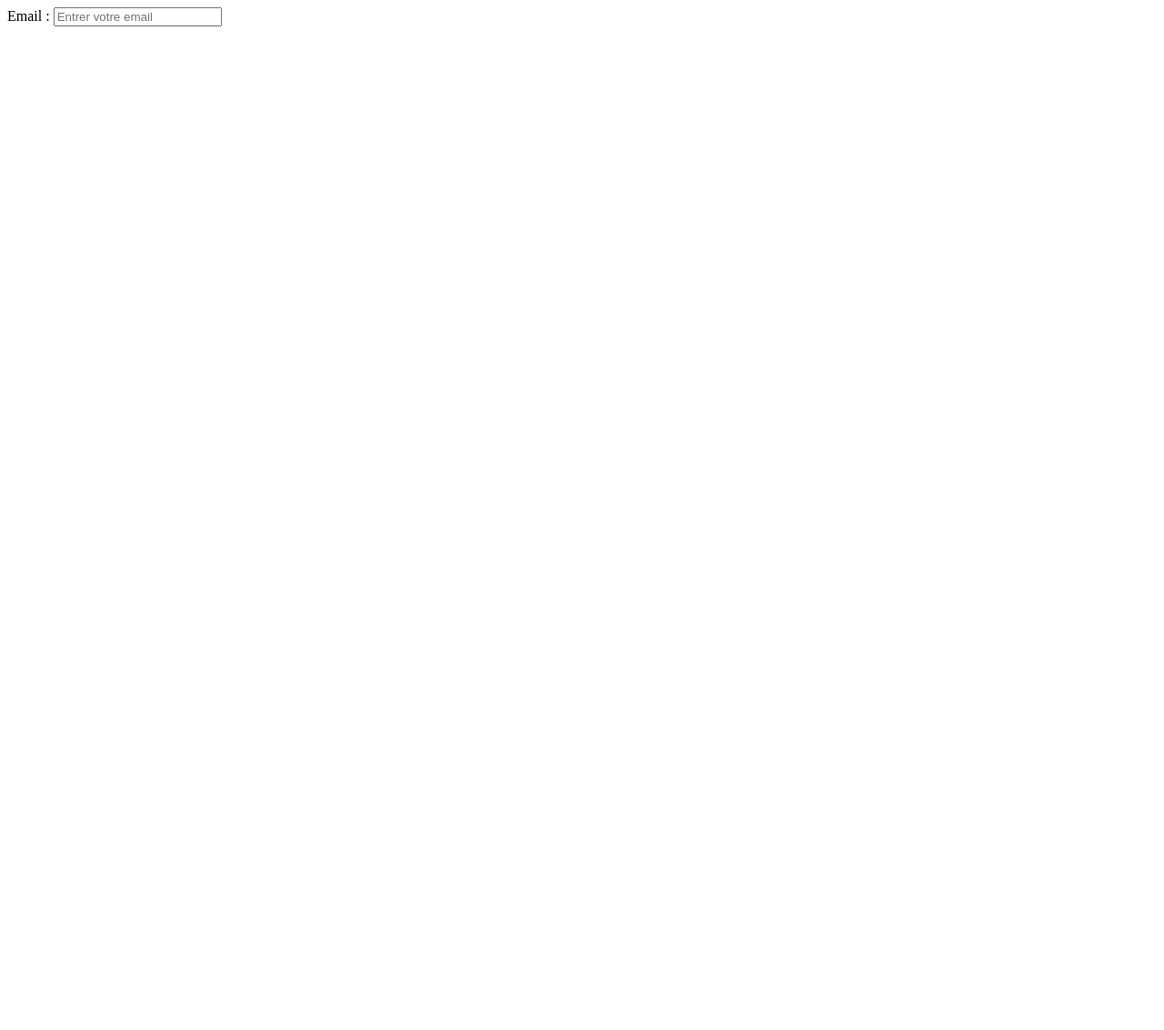
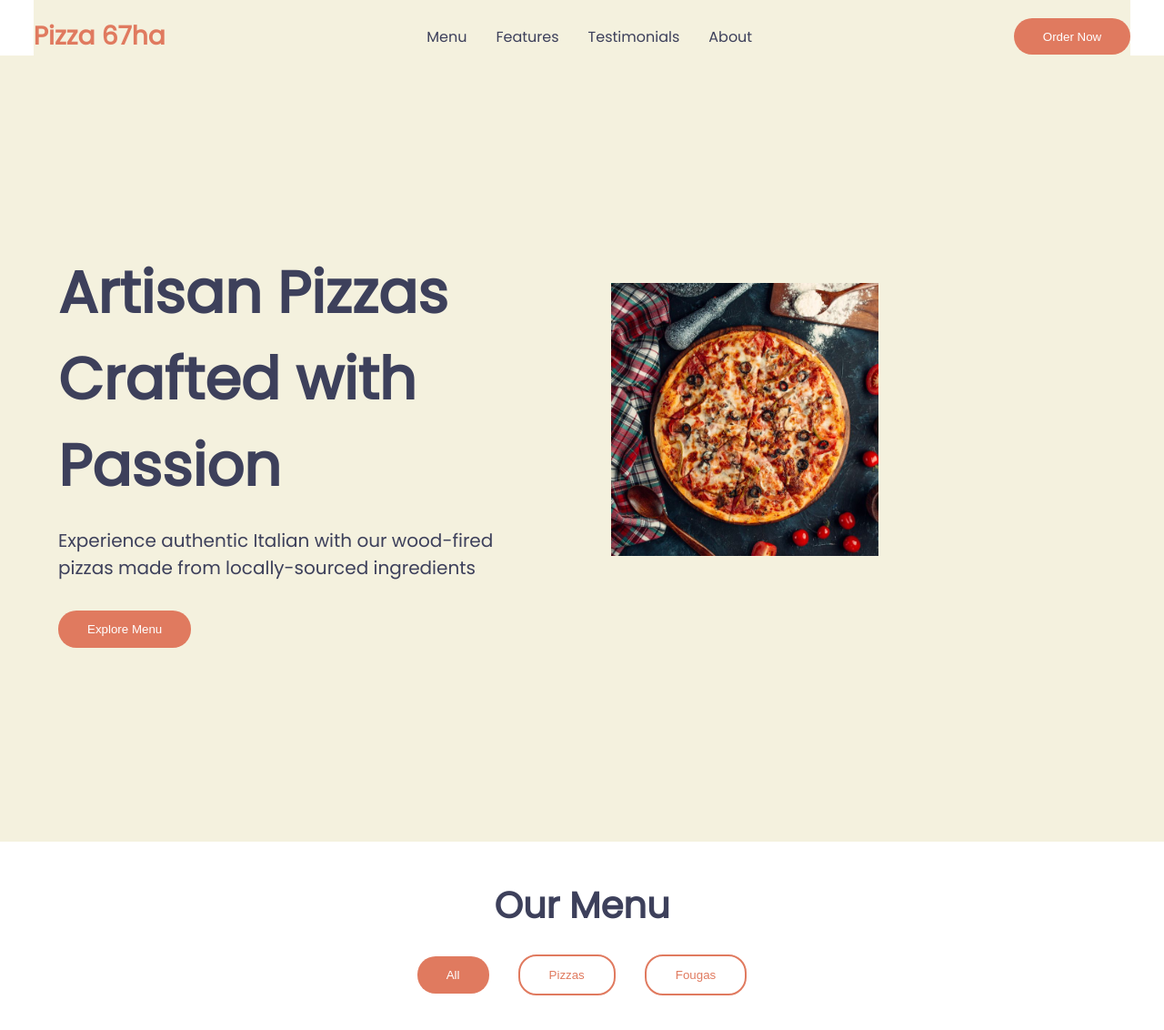
Before and after one commit to bruyeron/Restaurant, a plain HTML site: page index.html in a window 1280 px wide. Shown: the whole page at 91% size. Before the commit the page ends 800 px from the top, so only its background shows below. Drawn offline with Linux system fonts and the light colour scheme.

Commit message:
Ajout de la page principale

```diff
--- a/index.html
+++ b/index.html
@@ -3,13 +3,38 @@
 <head>
     <meta charset="UTF-8">
     <meta name="viewport" content="width=device-width, initial-scale=1.0">
+    <link href="https://fonts.googleapis.com/css2?family=Poppins&display=swap" rel="stylesheet">
+    <link rel="stylesheet" href="styles.css">
     <title>Restaurant</title>
 </head>
 <body>
-    <form action="#">
-        <label for="#">Email :
-            <input type="email" name="email" id="email" placeholder="Entrer votre email">
-        </label>
-    </form>
+    <header>
+        <div class="logo">Pizza 67ha</div>
+        <div class="navbar">
+            <a href="#">Menu</a>
+            <a href="#">Features</a>
+            <a href="#">Testimonials</a>
+            <a href="#">About</a>
+        </div>
+        <button class="btn">Order Now</button>
+    </header>
+    <section class="container">
+        <div class="content">
+            <p class="title">Artisan Pizzas Crafted with Passion</p>
+            <p class="description">
+                Experience authentic Italian with our wood-fired pizzas made from locally-sourced ingredients
+            </p>
+            <button class="btn">Explore Menu</button>
+        </div>
+        <img src="images/pizza.jpg" alt="" class="imgs">
+    </section>
+    <section class="container2">
+        <p class="title second">Our Menu</p>
+        <div class="sectionbutton">
+            <button class="btn">All</button>
+            <button class="btn choice">Pizzas</button>
+            <button class="btn choice">Fougas</button>
+        </div>
+    </section>
 </body>
 </html>
--- /dev/null
+++ b/styles.css
@@ -0,0 +1,110 @@
+:root {
+    --orange: #E07A5F;
+    --gray: #81B29A;
+    --yellow: #F2CC8F;
+    --cream: #F4F1DE;
+    --noir: #3D405B;
+}
+
+body {
+    margin: 0;
+    padding: 0 0 10rem 0;
+    box-sizing: border-box;
+    color: var(--noir);
+    font-family: 'Poppins',sans-serif;
+}
+
+header {
+    display: flex;
+    justify-content: space-between;
+    align-items: center;
+    padding-top: 1.2rem;
+    margin: 0 2.3rem;
+    z-index: 1000;
+    background: var(--cream);
+}
+
+.logo {
+    color: #E07A5F;
+    font-weight: 700;
+    font-size: 28px;
+}
+
+.navbar {
+    display: flex;
+    gap: 2rem;
+}
+
+.navbar a {
+    text-decoration: none;
+    color: #3D405B;
+    transition: color 0.3s;
+}
+
+.navbar a:hover {
+    color: #E07A5F;
+}
+
+.btn {
+    color: #ffffff;
+    background-color: #E07A5F;
+    border-radius: 20px;
+    border: none;
+    padding: 0.8rem 2rem;
+    cursor: pointer;
+    transition: transform 0.3s;
+}
+
+.btn:hover {
+    transform: translateY(-5px);
+}
+
+/* section */
+img {
+    height: 300px;
+}
+
+.container {
+    max-height: 100vh;
+    padding: 8rem 5% 4rem;
+    display: grid;
+    grid-template-columns: repeat(2,1fr);
+    align-items: center;
+    gap: 4rem;
+    padding-top: 0;
+    background: var(--cream);
+    height: 100vh;
+}
+
+.title {
+    color: #3D405B;
+    font-weight: 800;
+    font-size: 4rem;
+    margin-bottom: 0;
+}
+
+.description {
+    color: #3D405B;
+    font-size: 20px;
+    margin-bottom: 2rem;
+}
+
+/*section 2 */
+.second {
+    text-align: center;
+    font-size: 2.5rem;
+    margin-bottom: 1.5rem;
+}
+
+.sectionbutton {
+    display: flex;
+    justify-content: center;
+    align-items: center;
+    gap:2rem;
+}
+
+.choice {
+    background-color: white;
+    border: solid 2px var(--orange);
+    color: var(--orange);
+}
```
Also changed, not shown: images/pizza.jpg (added).
